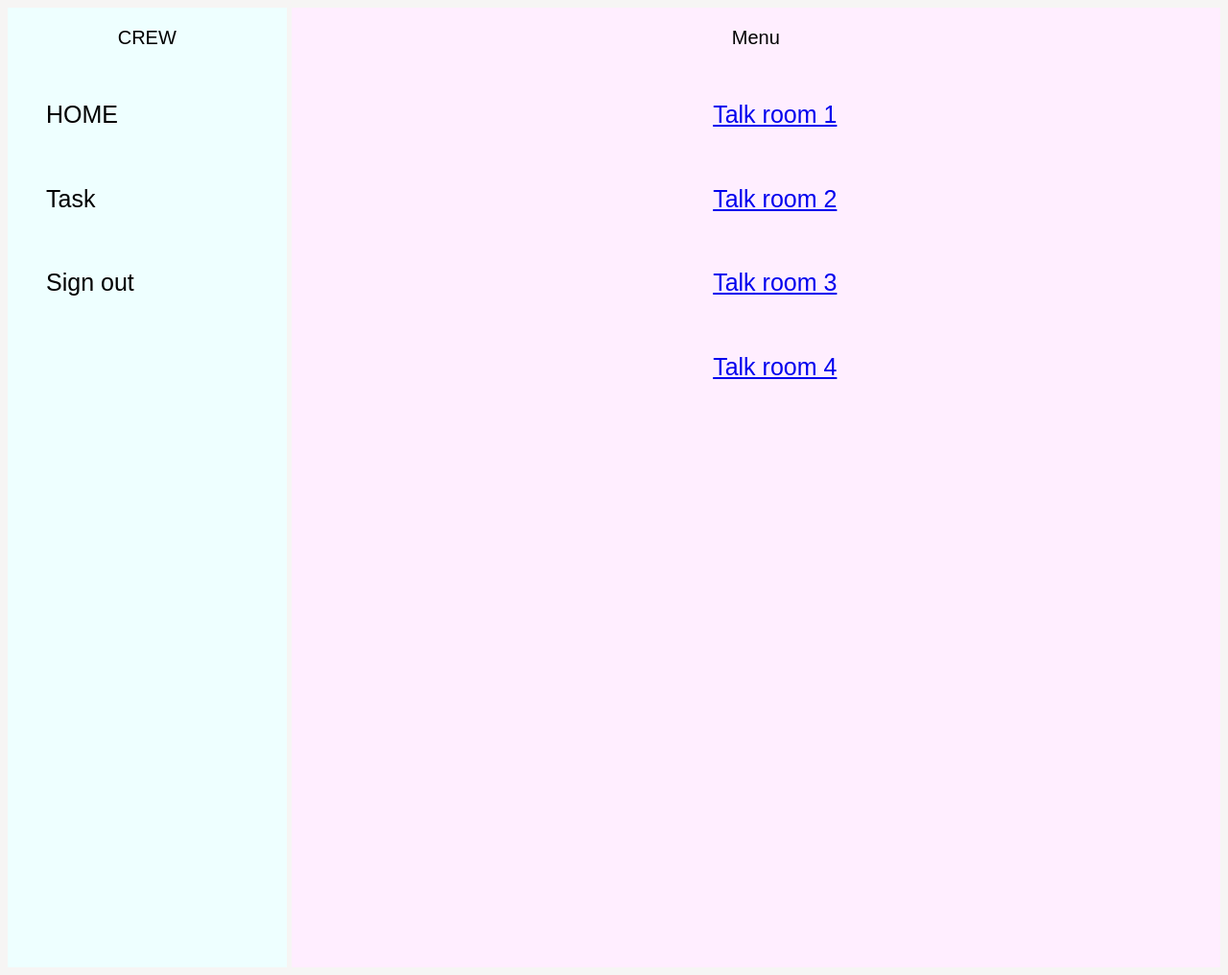
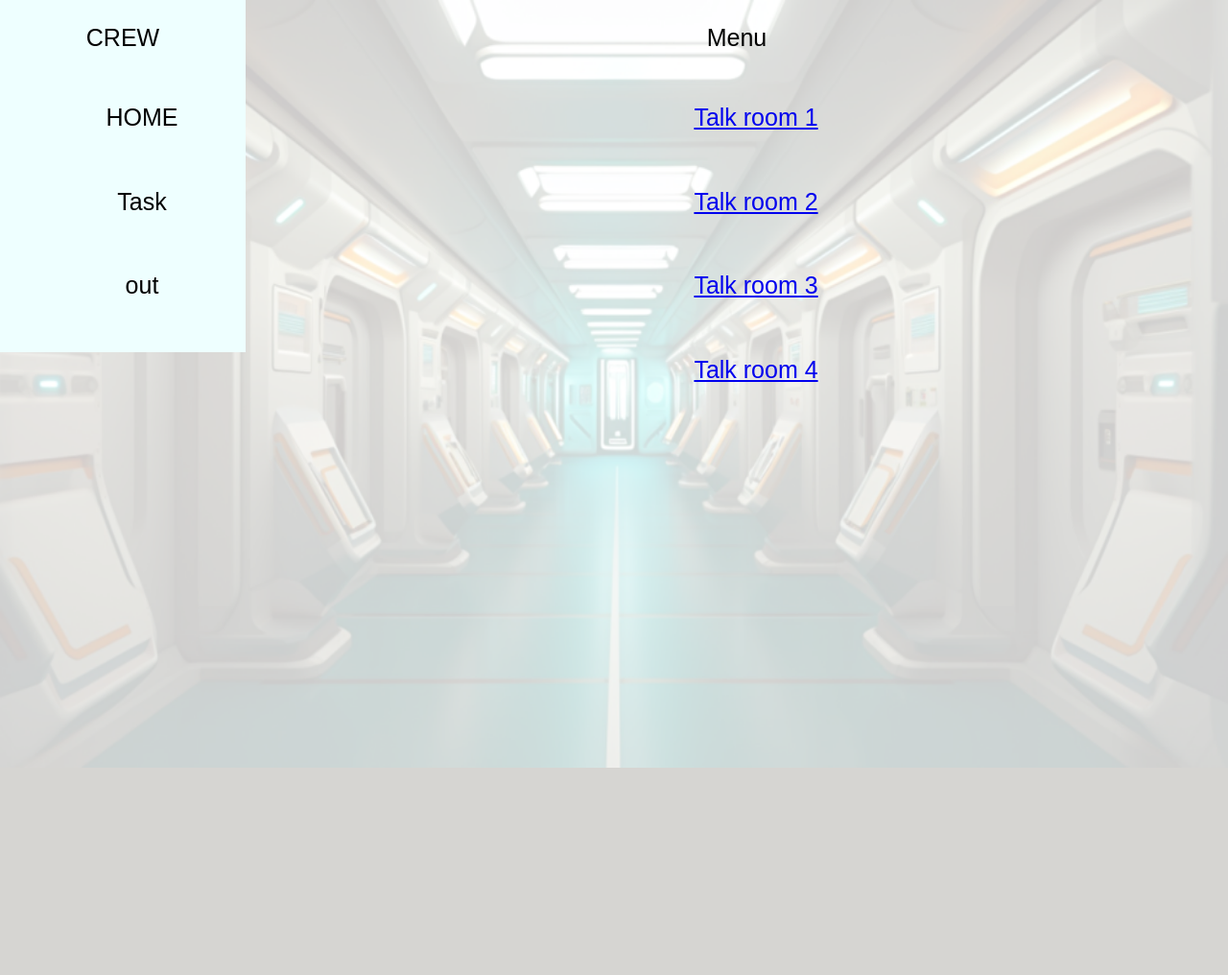
Before and after one commit to DteamRaretech/crew, a Flask app: template crewapp/templates/registation/index.html in a window 1280 px wide. Shown: the whole page at 96% size. After the commit the page ends 800 px from the top, so only its background shows below. Run offline with Flask 2, Linux system fonts and the light colour scheme; the template is opened without the code that fills it, so the values that code supplies are empty.

Commit message:
index.html編集

```diff
--- a/crewapp/static/css/index_1.css
+++ b/crewapp/static/css/index_1.css
@@ -1,34 +1,38 @@
-.wrap{
-    width: 100%;
-    height: auto;
-    border: 0px solid black;
+body {
+   width: 100vw;
+   height: 100vh;
+   font-family:'Noto Sans JP',sans-serif;
+   /*background-color:#9ee9e6eb;*/
+   margin: 0%;
+   background-image: url(../../static/img/CREW-main.png);
+   background-repeat: no-repeat;
+   background-size: 100% 100%;
+   background-color:rgba(255,255,255,0.5);
 }
-body {
-    height: 100%;
-    font-family:'Noto Sans JP',sans-serif;
-    background-color:#f6f5f4;
- }
-
+.body-main{
+   margin: 0%;
+}
  .side {
     background-color:#EEFFFF;
-    width  : 300px;
-    height: 1000px;
+    width  : 20%;
+    height: 100%;
     text-align:center;
+    /*margin: 1px;*/
  }
 
  .side-menu {
     list-style: none;
-    text-align: left;
+    text-align: center;
     font-size: 25px;
     line-height: 3.5;
  }
 
  .content {
-    background-color:#FFEEFF;
-    width: 1000px;
-    height:1000px;
+    /*background-color:#FFEEFF;*/
+    width: 80%;
+    height:100%;
     text-align:center;
-    margin-left:5px;/*サイドバーとメインコンテンツの間に隙間をあけた*/
+    /*margin:1px;*/
  }
  .content-menu{
     list-style: none;
@@ -37,7 +41,8 @@ body {
     line-height: 3.5;
  }
  .index{
-    font-size: 20px;
+   text-align: center;
+    font-size: 25px;
  }
 
  article {
--- a/crewapp/templates/registation/index.html
+++ b/crewapp/templates/registation/index.html
@@ -6,14 +6,14 @@
     <link rel="stylesheet" href="../../static/css/index_1.css">
   </head>
   <body>
-    <div class="wrap">
-     <article>
+    <div class="body-main">
+    <article>
       <div class="side">
         <p class="index">CREW</p>
         <ul class="side-menu">
           <li>HOME</li>
           <li>Task</li>
-          <li>Sign out</li>
+          <li><a href="http://localhost:5000/signup"></a> out</li>
         </ul>
       </div>
       <div class="content">
@@ -23,9 +23,9 @@
           <li><a href="http://localhost:5000/signup" target="_blank">Talk room 2</a></li>
           <li><a href="http://localhost:5000/signup" target="_blank">Talk room 3</a></li>
           <li><a href="http://localhost:5000/signup" target="_blank">Talk room 4</a></li>
-
+        </ul>
       </div>
-     </article>
-    </div>
+    </article>
+  </div>
   </body>
 </html>
```
Also changed, not shown: crewapp/static/img/CREW-main.jpg (added), crewapp/static/img/CREW-main.png (added).
